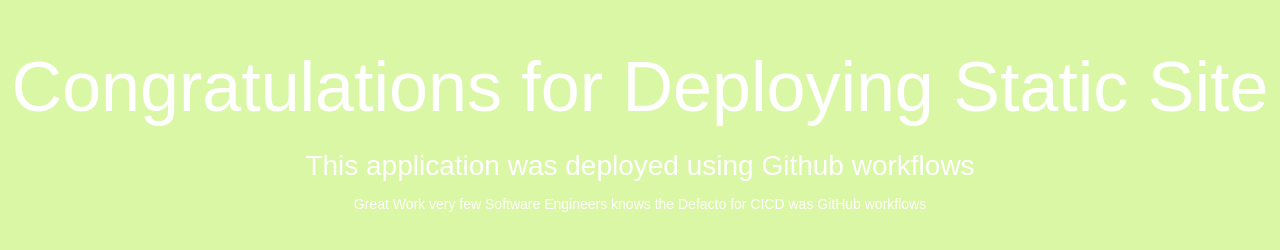
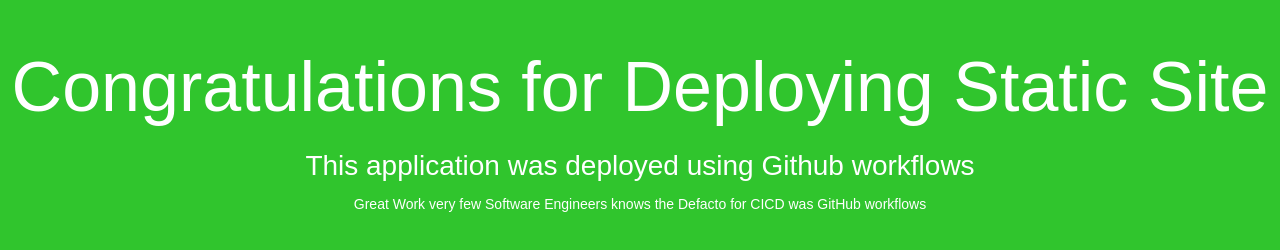
Before and after one commit to jesmesjugger/Sample-workflow-s3, a plain HTML site: page index.html in a window 1280 px wide. Drawn offline with Linux system fonts and the light colour scheme.

Commit message:
update bg color

```diff
--- a/index.html
+++ b/index.html
@@ -6,7 +6,7 @@
   <style>
     body {
       color: #ffffff;
-      background-color: #DAF7A6;
+      background-color: #30C52D;
       font-family: Arial, sans-serif;
       font-size: 14px;
     }
```
